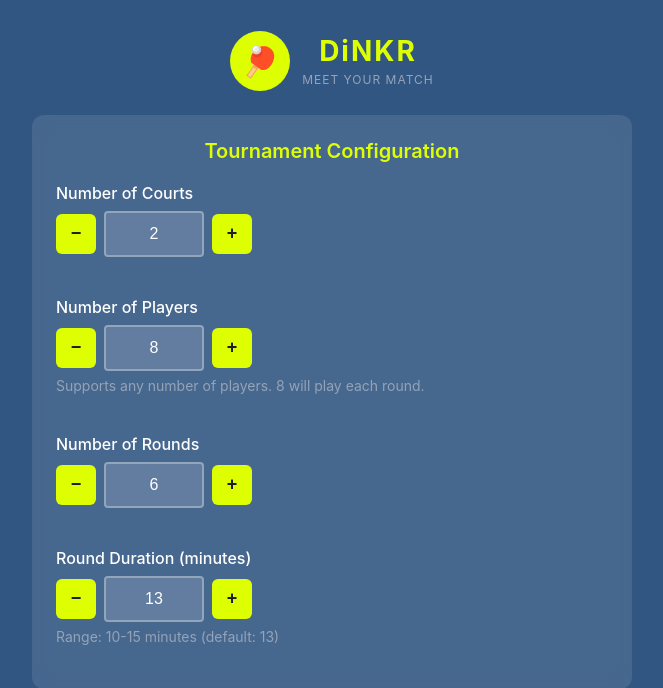
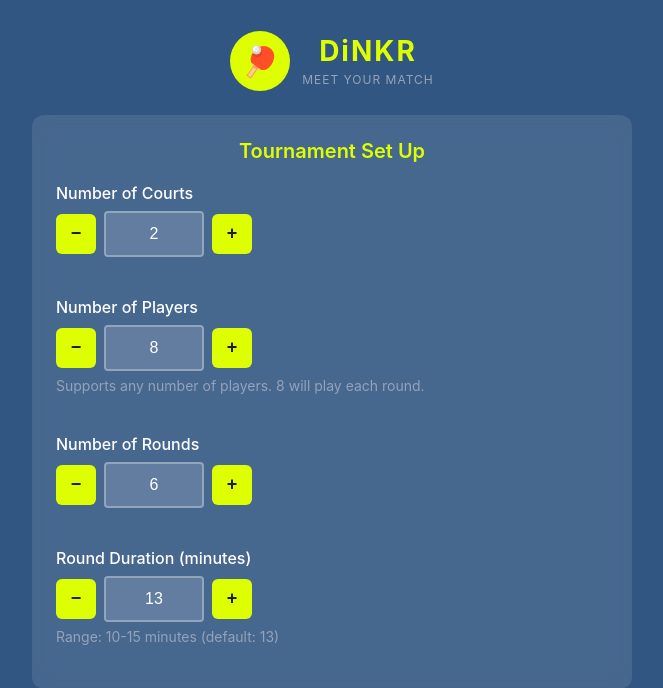
Before and after one commit to dinkrdan/Americano, a Flask app: page / in a window 1280 px wide. Shown: the top 688 px of the page, without its empty margins (308-971 px from the left). Run offline with Flask 3, Linux system fonts and the light colour scheme.

Commit message:
Update index.html

```diff
--- a/templates/index.html
+++ b/templates/index.html
@@ -3,7 +3,7 @@
 <head>
     <meta charset="UTF-8">
     <meta name="viewport" content="width=device-width, initial-scale=1.0">
-    <title>DiNKR Pickleball Americano Tournament</title>
+    <title>DiNKR Americano RR</title>
     <script crossorigin src="https://unpkg.com/react@18/umd/react.production.min.js"></script>
     <script crossorigin src="https://unpkg.com/react-dom@18/umd/react-dom.production.min.js"></script>
     <style>
@@ -1774,7 +1774,7 @@
                             h('h3', {
                                 key: 'title',
                                 style: { fontSize: '20px', fontWeight: '600', marginBottom: '20px', color: '#deff01', textAlign: 'center' }
-                            }, 'Tournament Configuration'),
+                            }, 'Tournament Set Up'),
                             h('div', {
                                 key: 'fields',
                                 style: { display: 'flex', flexDirection: 'column', gap: '20px' }
```
